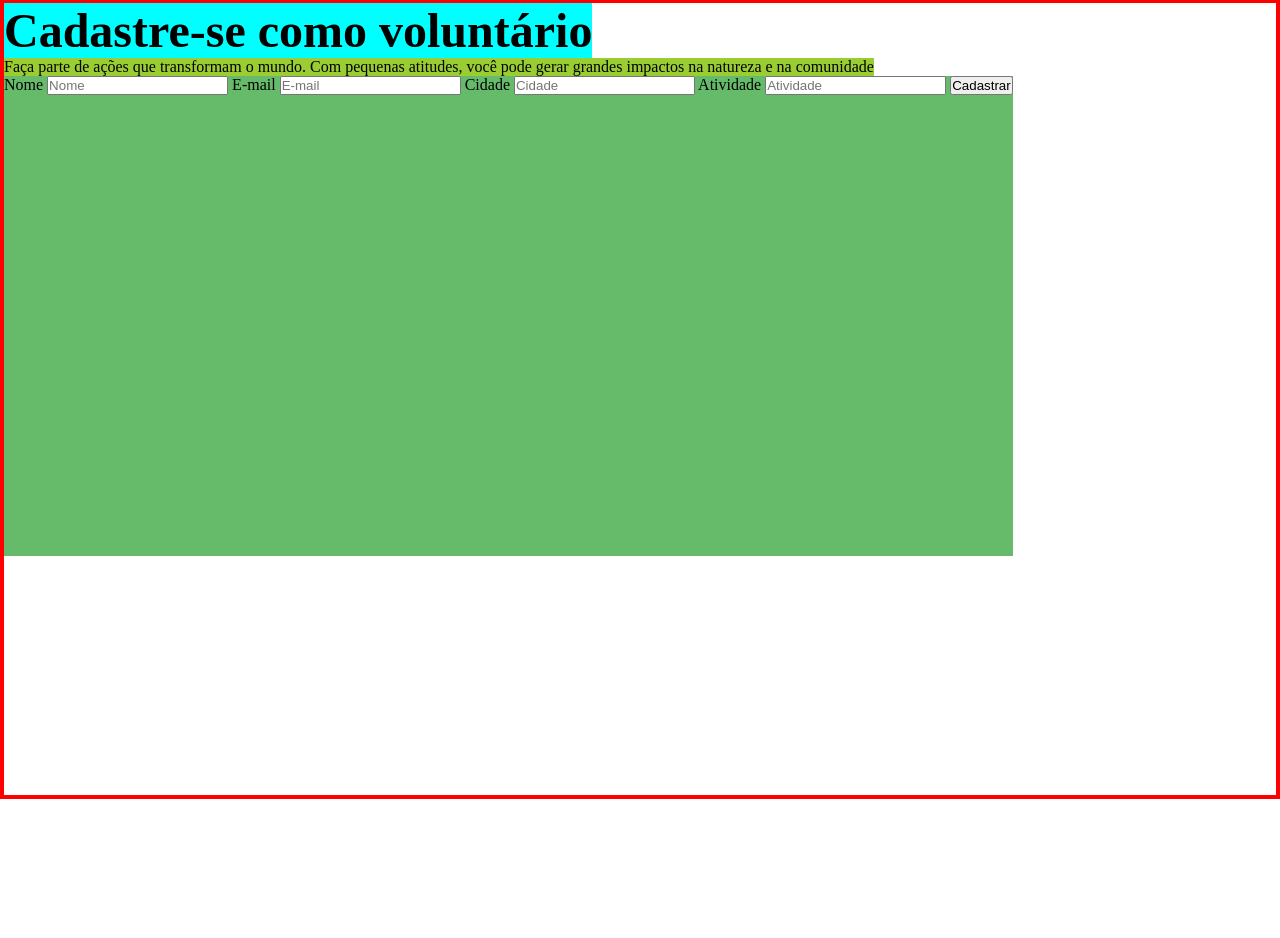
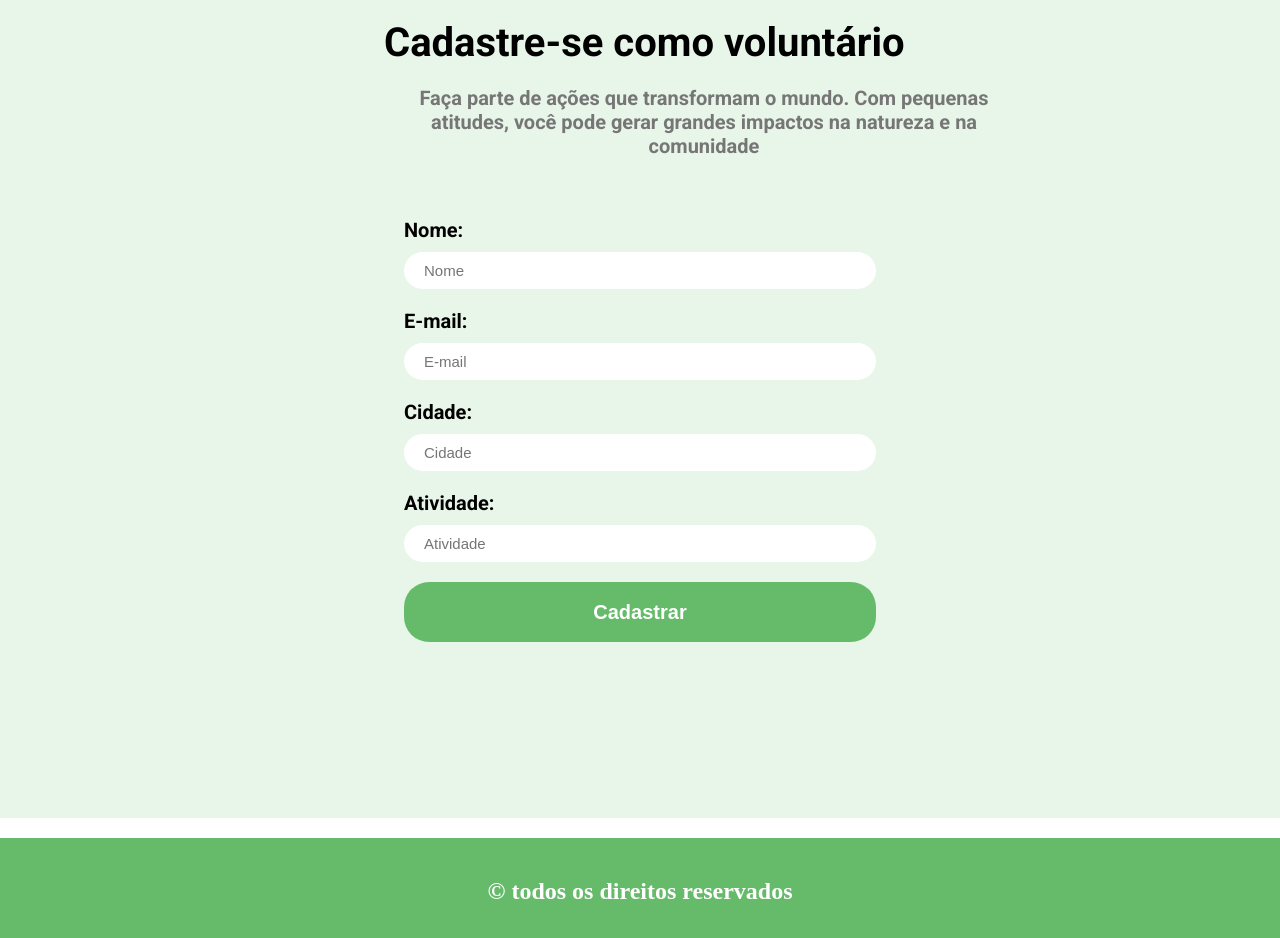
Before and after one commit to FranciscoRodrigues1/verde-acao, a plain HTML site: page index.html in a window 1280 px wide. Shown: the part 1441-2379 px from the top of the page. Before the commit the page ends 2240 px from the top, so only its background shows below. Drawn offline with Linux system fonts and the light colour scheme; a web font is replaced by a local one.

Commit message:
Estlizando o formulario e o Footer

```diff
--- a/index.html
+++ b/index.html
@@ -66,22 +66,27 @@
 
             <form>
 
-                <label>Nome</label>
-                <input type="text" placeholder="Nome">
+                <label>Nome:</label>
+                <input type="text" placeholder="Nome" required>
 
-                <label>E-mail</label>
-                <input type="text" placeholder="E-mail">
+                <label>E-mail:</label>
+                <input type="email" placeholder="E-mail" required>
 
-                <label>Cidade</label>
+                <label>Cidade:</label>
                 <input type="text" placeholder="Cidade">
 
-                <label>Atividade</label>
+                <label>Atividade:</label>
                 <input type="text" placeholder="Atividade" >
+
 
                 <button>Cadastrar</button>
             </form>
         </section>
 
+        <footer>
+            <p>© todos os direitos reservados </p>
+        </footer>
+
     </main>
 </body>
 
--- a/style.scss
+++ b/style.scss
@@ -1,4 +1,6 @@
 @import url('https://fonts.googleapis.com/css2?family=Sansita+Swashed:wght@300..900&display=swap');
+
+@import url('https://fonts.googleapis.com/css2?family=Roboto:ital,wght@0,100..900;1,100..900&family=Sansita+Swashed:wght@300..900&display=swap');
 
 *{
     padding: 0;
@@ -90,12 +92,12 @@ header{
 *.cards {
     background-color: #F1F8E9;
     height: 80vh;
-    border: solid 5px blue;
+    //border: solid 5px blue;
 
 }
 
 .card {
-    border: solid red;
+    //border: solid red;
     width: 20vw;
     height: 70vh;
     background-color: #FFFFFF;
@@ -136,25 +138,86 @@ header{
 }
 
 .formularios{
-    border:  solid 4px red;
-    height: 100vh;
-    display: block;
+   // border:  solid 4px red;
+    height: 100%;
+    width: 100%;
+    display: inline-block;
+    padding-left: 30%;
+    background-color: #E8F5E9;
+    align-items: center;
+    font-family: "Roboto",sans-serif;
 
     h4{
-        background-color: aqua;
-        font-size: 3rem;
+       // background-color: aqua;
+        font-size: 2.5rem;
         font-weight: bold;
         display: inline-block;
+        margin-top: 20px;
+
     }
 
     p{
-        background-color: yellowgreen;
+        //background-color: yellowgreen;
         display: inline-block;
+        width: 50vw;
+        text-align: center;
+        font-weight: bold;
+        margin-top: 20px;
+        font-size: 20px;
+        color: #767676;
     }
 
     form{
-        background-color: #66bb6a;
+        //background-color: gainsboro;
         display: inline-block;
-        height: 60vh;
+        height: 80vh;
+        width: 40vw;
+        align-items: start;
+        padding: 20px;
+        text-align: start;
+        margin-top: 20px;
+
+        input{
+            display: inline-block;
+            width: 100%;
+            padding: 10px 20px 10px ;
+            font-size: 15px;
+            border-radius: 60px;
+            border-style: none;
+        }
+
+        label{
+            display: inline-block;
+            //background-color: aqua;
+            font-size: 20px;
+            font-weight: bold;
+            margin: 20px 10px 10px 0px;
+
+
+        }
+
+        button{
+            color: #FFFFFF;
+            background-color: #66BB6A;
+            border-radius: 25px;
+            width: 100%;
+            height: 60px;
+            border-style: none;
+            padding: 10px;
+            margin-top: 20px;
+            font-weight: bold;
+            font-size: 20px;
+        }
     }
 }
+
+footer{
+    background-color:#66BB6A;
+    height: 100px;
+    text-align: center;
+    padding-top: 40px;
+    font-size: 1.5rem;
+    color: #ffffff;
+    font-weight: 700;
+    margin-top: 20px;
+}
```
Also changed, not shown: style.css, 1 other file.
